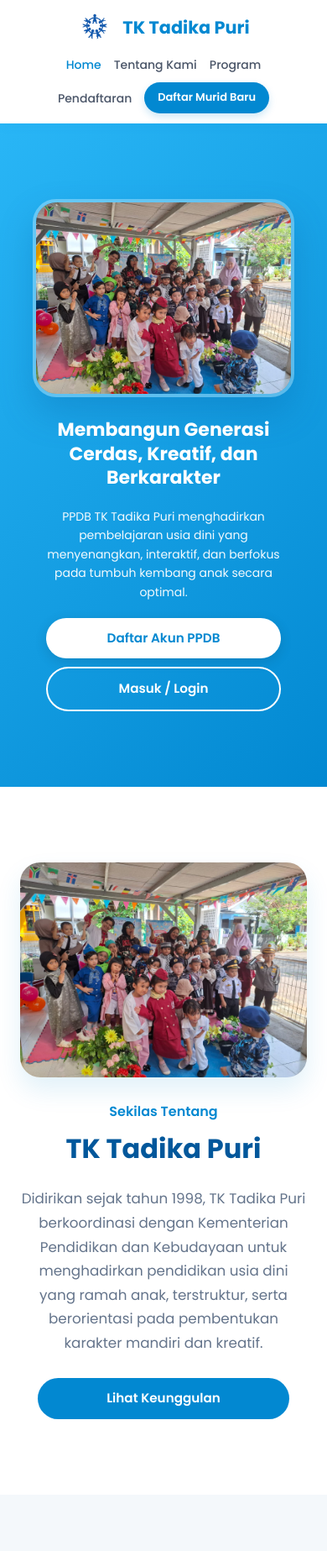
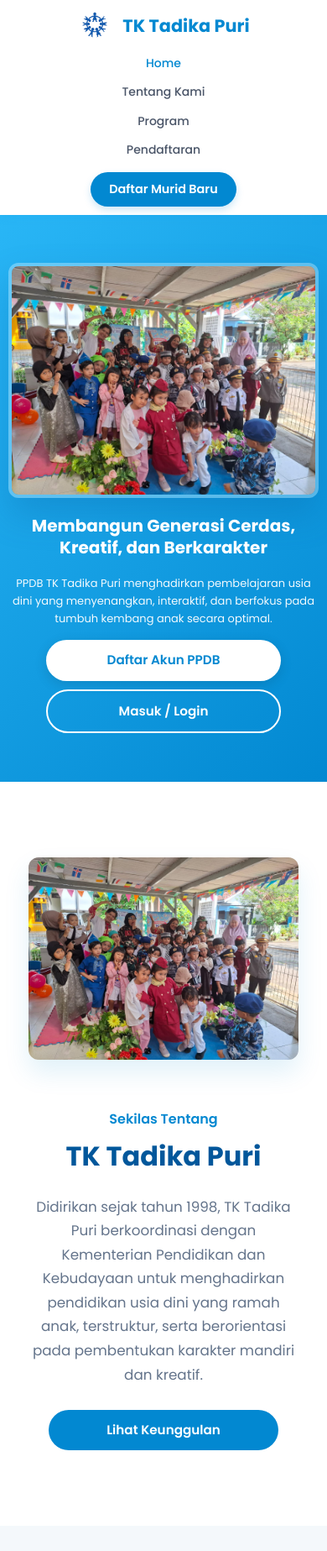
Before and after one commit to babang-11/ppdb-tk-tadikapuri, a Flask app: page / in a window 390 px wide. Shown: the top 1847 px of the page at 84% size. Run offline with Flask 3, Linux system fonts and the light colour scheme; some libraries are stand-ins or nearby versions.

Commit message:
fix mobile horizontal overflow and navbar layout

```diff
--- a/PythonProject1/templates/landing.html
+++ b/PythonProject1/templates/landing.html
@@ -2,7 +2,7 @@
 <html lang="id">
 <head>
     <meta charset="UTF-8">
-    <meta name="viewport" content="width=device-width, initial-scale=1.0">
+    <meta name="viewport" content="width=device-width, initial-scale=1.0, maximum-scale=1.0, user-scalable=no">
     <title>PPDB TK Tadika Puri</title>
 
     <!-- Google Fonts Poppins -->
@@ -12,73 +12,114 @@
 
     <link rel="stylesheet" href="{{ url_for('static', filename='css/style.css') }}">
 
-    <!-- CSS RESPONSIVE MOBILE -->
+    <!-- OVERRIDE MOBIL RESPONSIVE -->
     <style>
+        /* Mencegah Halaman Bocor ke Kanan di HP */
+        html, body {
+            max-width: 100% !important;
+            overflow-x: hidden !important;
+            margin: 0 !important;
+            padding: 0 !important;
+        }
+
         @media screen and (max-width: 768px) {
-            /* 1. Navbar & Header */
+            /* 1. Reset Navbar agar Tersusun Vertikal & Tidak Melimpah */
             .navbar {
-                padding: 12px 15px !important;
+                padding: 10px 12px !important;
+                width: 100% !important;
+                box-sizing: border-box !important;
             }
             .nav-container {
                 flex-direction: column !important;
                 align-items: center !important;
-                gap: 12px !important;
+                justify-content: center !important;
+                gap: 10px !important;
+                width: 100% !important;
+            }
+            .logo-navbar {
+                margin: 0 auto !important;
             }
             .nav-menu {
-                flex-wrap: wrap !important;
-                justify-content: center !important;
-                gap: 10px 15px !important;
+                flex-direction: column !important;
+                align-items: center !important;
+                gap: 8px !important;
                 width: 100% !important;
             }
             .nav-link {
                 font-size: 14px !important;
+                margin: 2px 0 !important;
+                display: block !important;
+                text-align: center !important;
             }
-            .btn-nav-primary {
-                padding: 8px 16px !important;
-                font-size: 13px !important;
+            .btn-nav-primary, .btn-logout-nav {
+                display: inline-block !important;
+                width: auto !important;
+                margin-top: 5px !important;
+                text-align: center !important;
             }
 
-            /* 2. Hero Section */
+            /* 2. Hero Section Adjust */
+            .hero {
+                padding: 20px 10px !important;
+                width: 100% !important;
+                box-sizing: border-box !important;
+            }
             .hero-container {
                 flex-direction: column-reverse !important;
                 text-align: center !important;
-                gap: 25px !important;
-                padding: 20px 15px !important;
+                gap: 20px !important;
+                width: 100% !important;
+                padding: 0 !important;
+            }
+            .hero-content {
+                width: 100% !important;
             }
             .hero-title {
-                font-size: 22px !important;
+                font-size: 20px !important;
                 line-height: 1.3 !important;
             }
             .hero-description {
-                font-size: 14px !important;
-                margin: 12px 0 20px 0 !important;
+                font-size: 13px !important;
+                margin: 10px 0 15px 0 !important;
             }
             .hero-buttons {
                 flex-direction: column !important;
                 align-items: center !important;
                 gap: 10px !important;
+                width: 100% !important;
             }
             .btn-smm {
-                width: 90% !important;
-                max-width: 300px !important;
-                text-align: center !important;
-                padding: 12px 20px !important;
+                width: 85% !important;
+                max-width: 280px !important;
+                box-sizing: border-box !important;
             }
 
-            /* 3. Tentang & Section Lainnya */
+            /* 3. Media & Section Cards */
+            .hero-image-wrapper, .about-image {
+                width: 100% !important;
+            }
+            .hero-img, .about-image img {
+                width: 100% !important;
+                height: auto !important;
+                border-radius: 12px !important;
+            }
             .about-container {
                 flex-direction: column !important;
                 text-align: center !important;
-                gap: 20px !important;
+                width: 100% !important;
+                padding: 0 10px !important;
+                box-sizing: border-box !important;
             }
             .program-grid, .card-grid {
-                grid-template-columns: 1fr !important;
-                gap: 20px !important;
+                display: flex !important;
+                flex-direction: column !important;
+                gap: 15px !important;
+                width: 100% !important;
             }
             .footer-container {
                 flex-direction: column !important;
-                gap: 25px !important;
                 text-align: center !important;
+                gap: 20px !important;
             }
             .footer-logo {
                 justify-content: center !important;
@@ -141,10 +182,8 @@
             <div class="hero-buttons">
                 {% if 'login' in session %}
                     {% if session.get('role') == 'admin' %}
-                        <!-- TOMBOL KHUSUS AKUN ADMIN -->
                         <a href="/admin_dashboard" class="btn-smm btn-smm-white">Masuk Panel Admin</a>
                     {% else %}
-                        <!-- TOMBOL UNTUK USER BIASA -->
                         {% if sudah_bayar %}
                         <a href="/status_pembayaran" class="btn-smm btn-smm-white">Cek Status Pembayaran</a>
                         {% else %}
@@ -152,7 +191,6 @@
                         {% endif %}
                     {% endif %}
                 {% else %}
-                    <!-- TOMBOL SAAT BELUM LOGIN -->
                     <a href="#daftar" class="btn-smm btn-smm-white">Daftar Akun PPDB</a>
                     <a href="/login" class="btn-smm btn-smm-outline">Masuk / Login</a>
                 {% endif %}
@@ -165,7 +203,7 @@
     </div>
 </section>
 
-<!-- 3. SEKILAS TENTANG SEKOLAH (SMM PROFILE STYLE) -->
+<!-- 3. SEKILAS TENTANG SEKOLAH -->
 <section class="about-section" id="tentang">
     <div class="about-container">
         <div class="about-image">
@@ -182,14 +220,13 @@
     </div>
 </section>
 
-<!-- 4. PROGRAM BELAJAR (SMM PROGRAM CARDS) -->
+<!-- 4. PROGRAM BELAJAR -->
 <section class="program-section" id="program">
     <div class="section-container">
         <p class="section-subtitle">Pilihan Pembelajaran</p>
         <h2 class="section-title">Program TK Tadika Puri</h2>
 
         <div class="program-grid">
-            <!-- Card 1 -->
             <div class="program-card card-blue">
                 <div class="program-img-box">
                     <img src="{{ url_for('static', filename='image/sekolah.jpeg') }}" alt="Kelas Reguler">
@@ -206,7 +243,6 @@
                 {% endif %}
             </div>
 
-            <!-- Card 2 -->
             <div class="program-card card-cyan">
                 <div class="program-img-box">
                     <img src="{{ url_for('static', filename='image/sekolah.jpeg') }}" alt="Kelas Kombinasi">
@@ -226,7 +262,7 @@
     </div>
 </section>
 
-<!-- 5. FORMULIR PENDAFTARAN AKUN PPDB (HANYA MUNCUL JIKA BUKAN ADMIN) -->
+<!-- 5. FORMULIR PENDAFTARAN -->
 {% if session.get('role') != 'admin' %}
 <section class="form-section" id="daftar">
     <div class="form-container">
@@ -235,38 +271,31 @@
 
         <div class="form-card">
             <form action="/register" method="POST">
-
-                <!-- 1. Nama Orang Tua -->
                 <div class="smm-input-group">
                     <input type="text" name="nama" id="nama" placeholder=" " required>
                     <label for="nama">Nama Orang Tua *</label>
                 </div>
 
-                <!-- 2. No WhatsApp Orang Tua -->
                 <div class="smm-input-group">
                     <input type="tel" name="no_hp" id="no_hp" placeholder=" " required>
                     <label for="no_hp">No WhatsApp Orang Tua *</label>
                 </div>
 
-                <!-- 3. Email Orang Tua -->
                 <div class="smm-input-group">
                     <input type="email" name="email" id="email" placeholder=" " required>
                     <label for="email">Email Orang Tua *</label>
                 </div>
 
-                <!-- 4. Nama Anak -->
                 <div class="smm-input-group">
                     <input type="text" name="nama_anak" id="nama_anak" placeholder=" " required>
                     <label for="nama_anak">Nama Anak *</label>
                 </div>
 
-                <!-- 5. Password Akun -->
                 <div class="smm-input-group">
                     <input type="password" name="password" id="password" placeholder=" " required>
                     <label for="password">Password Akun *</label>
                 </div>
 
-                <!-- 6. Pilih Jenjang -->
                 <div class="smm-input-group">
                     <select name="jenjang" id="jenjang" required>
                         <option value="" disabled selected hidden></option>
@@ -277,7 +306,6 @@
                     <label for="jenjang">Pilih Jenjang *</label>
                 </div>
 
-                <!-- 7. Pilih Tahun Ajaran -->
                 <div class="smm-input-group">
                     <select name="tahun_ajaran" id="tahun_ajaran" required>
                         <option value="" disabled selected hidden></option>
@@ -288,7 +316,6 @@
                     <label for="tahun_ajaran">Pilih Tahun Ajaran *</label>
                 </div>
 
-                <!-- 8. Pilih Tipe Program -->
                 <div class="smm-input-group">
                     <select name="tipe_program" id="tipe_program" required>
                         <option value="" disabled selected hidden></option>
@@ -298,7 +325,6 @@
                     <label for="tipe_program">Pilih Tipe Program *</label>
                 </div>
 
-                <!-- 9. Pilih Kelas -->
                 <div class="smm-input-group">
                     <select name="pilihan_kelas" id="pilihan_kelas" required>
                         <option value="" disabled selected hidden></option>
@@ -308,7 +334,6 @@
                     <label for="pilihan_kelas">Pilih Kelas *</label>
                 </div>
 
-                <!-- Checkbox Persetujuan -->
                 <div class="smm-checkbox-group">
                     <input type="checkbox" id="persetujuan" required checked>
                     <label for="persetujuan">Saya bersedia dikirimkan informasi pendaftaran melalui Email dan WhatsApp.</label>
```
